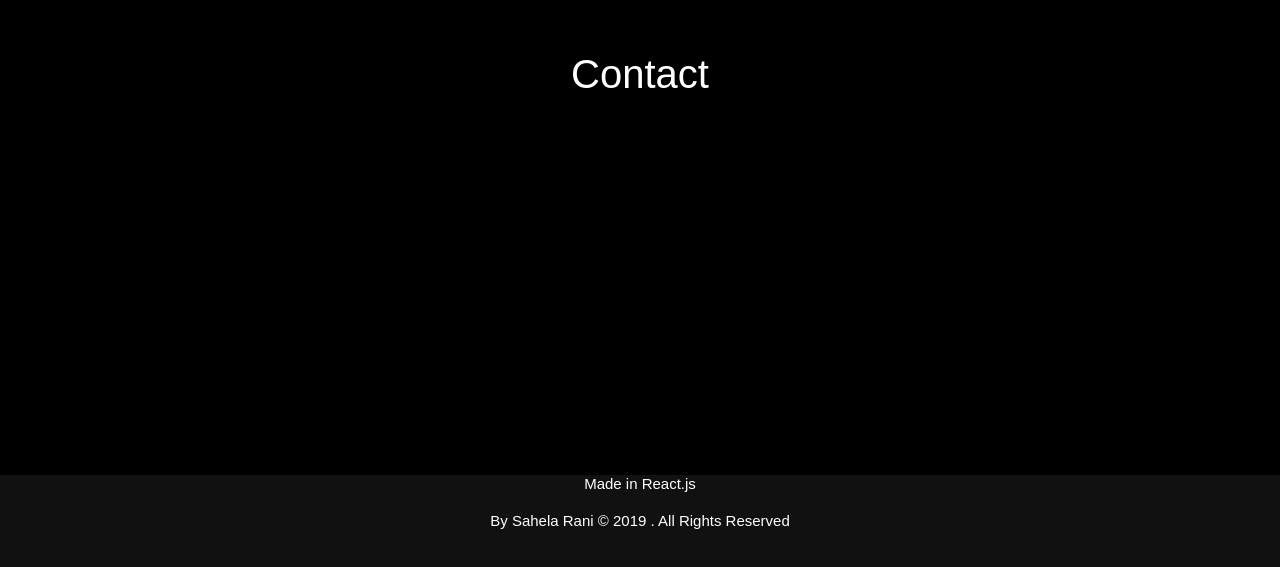
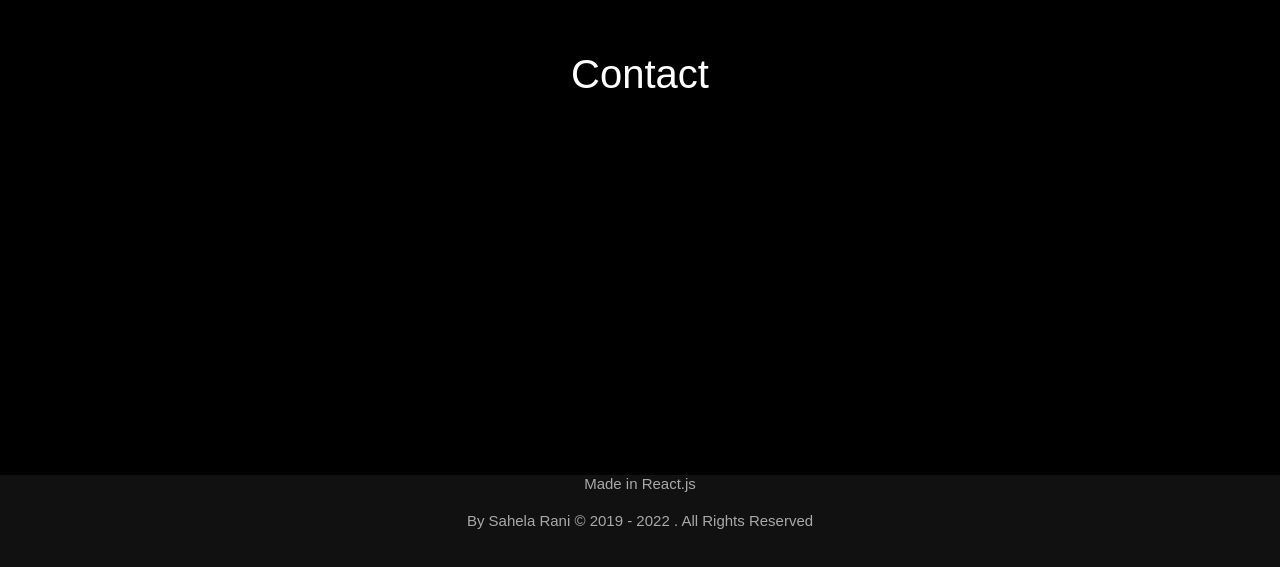
Before and after one commit to SahelaR/portfolioWebsite, a React (Create React App) app: page / in a window 1280 px wide. Shown: the part 5085-5652 px from the top of the page. Built offline with nearby package versions, Linux system fonts and the light colour scheme; some icons are missing.

Commit message:
color adjusted

```diff
--- a/src/components/Footer/Footer.module.css
+++ b/src/components/Footer/Footer.module.css
@@ -5,7 +5,7 @@
 
 
 .footerText {
-    color: var(--white-color);
+    color: #A9A9A9;
      z-index: 1;
      font-size: 15px;
      text-align: center
--- a/src/components/Footer/index.js
+++ b/src/components/Footer/index.js
@@ -11,7 +11,7 @@ export default class Footer extends Component {
             <div className={CSS.copyright}>
                 <p className={CSS.footerText}>Made in React.js</p>
                 <br />
-                <p className={CSS.footerText}>By Sahela Rani © 2019 . All Rights Reserved</p>
+                <p className={CSS.footerText}>By Sahela Rani © 2019 - 2022 . All Rights Reserved</p>
 
             </div>
 
```
